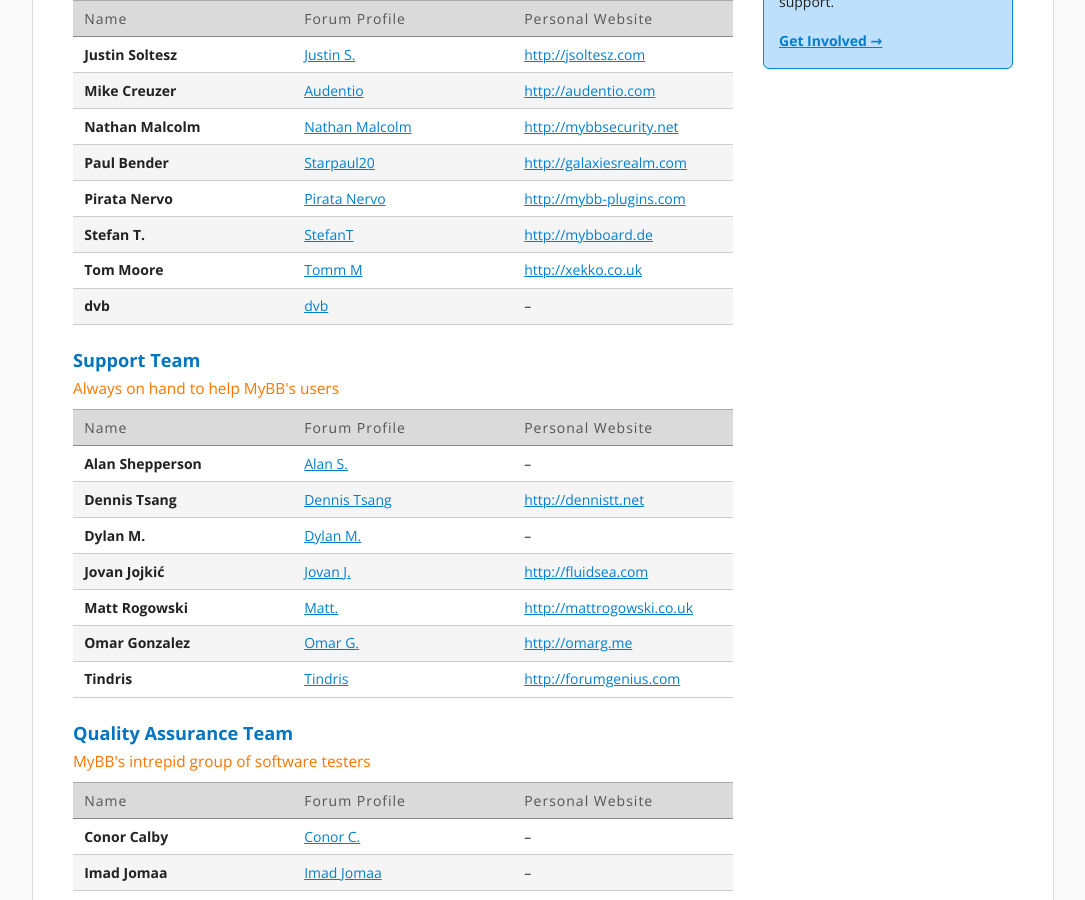
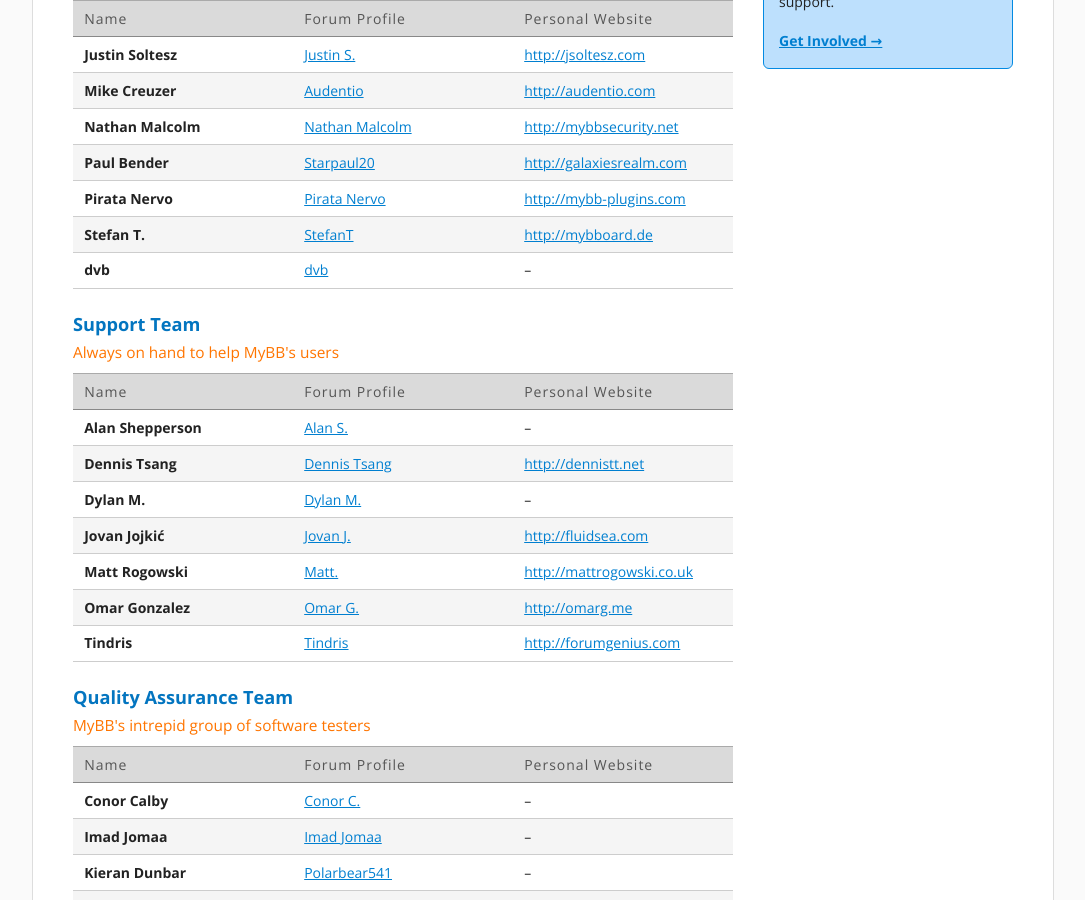
Before and after one commit to mybb/mybb.com, a Jekyll site: the page built from about/team.html, in a window 1280 px wide and 900 px high, scrolled down 748 px. Shown: the whole window, without its empty margins (97-1182 px from the left). Built offline with Jekyll 4.4.1, drawn with Linux system fonts in a browser that asks for light colours; nearby versions of some CDN libraries; Markdown is read by kramdown in place of the engine named in the settings.

Commit message:
Updating team
Goodbye Tom

```diff
--- a/_data/team_development.yml
+++ b/_data/team_development.yml
@@ -14,10 +14,6 @@
   uid: 2824
   username: StefanT
   website: http://mybboard.de
-- name: Tom Moore
-  uid: 14621
-  username: Tomm M
-  website: http://xekko.co.uk
 - name: Nathan Malcolm
   uid: 27579
   username: Nathan Malcolm
```
